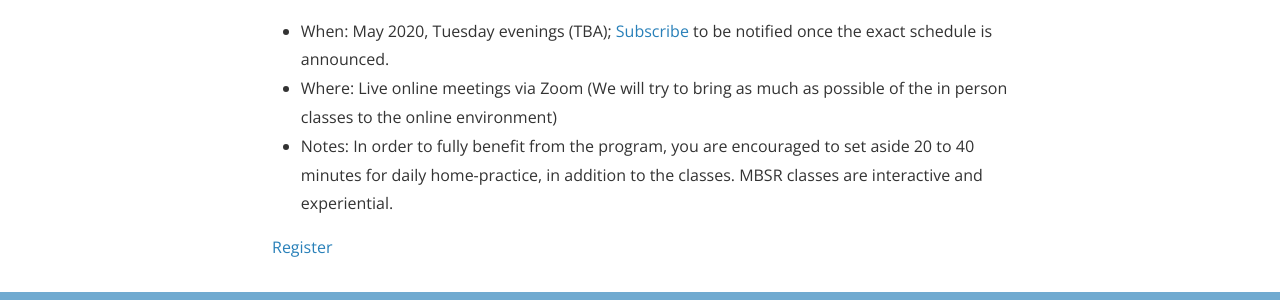
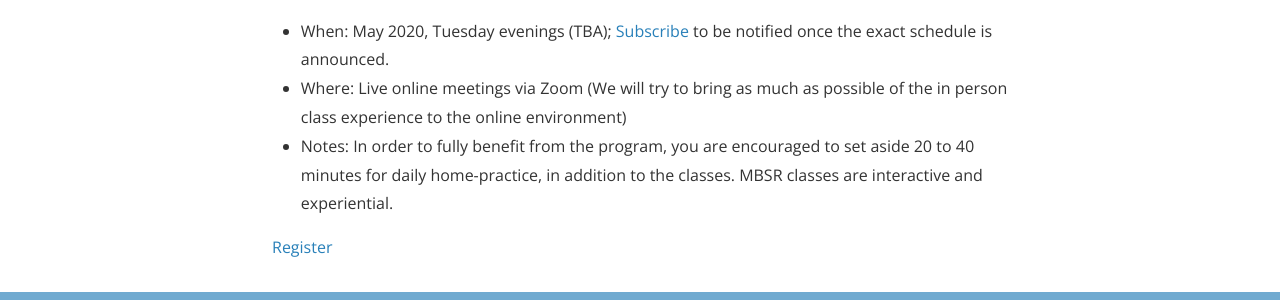
Before and after one commit to mindfulnessone/mindfulnessone.github.io, a Jekyll site: the page built from course-schedule.md, in a window 1280 px wide. Shown: the part 705-1005 px from the top of the page. Built offline with Jekyll 4.4.1, drawn with Linux system fonts in a browser that asks for light colours; nearby versions of some CDN libraries.

Commit message:
Update course-schedule.md

```diff
--- a/course-schedule.md
+++ b/course-schedule.md
@@ -21,7 +21,7 @@ Attending the 1.5 hour free information session will give you a taste of what mi
 ### MBSR 8-week course
 [Details](/mbsr/)
 - When: May 2020, Tuesday evenings (TBA); [Subscribe](/contact/) to be notified once the exact schedule is announced.
-- Where: Live online meetings via Zoom (We will try to bring as much as possible of the in person classes to the online environment)
+- Where: Live online meetings via Zoom (We will try to bring as much as possible of the in person class experience to the online environment)
 - Notes: In order to fully benefit from the program, you are encouraged to set aside 20 to 40 minutes for daily home-practice, in addition to the classes. MBSR classes are interactive and experiential.
 
 [Register](/register-8week-mbsr/)
```
